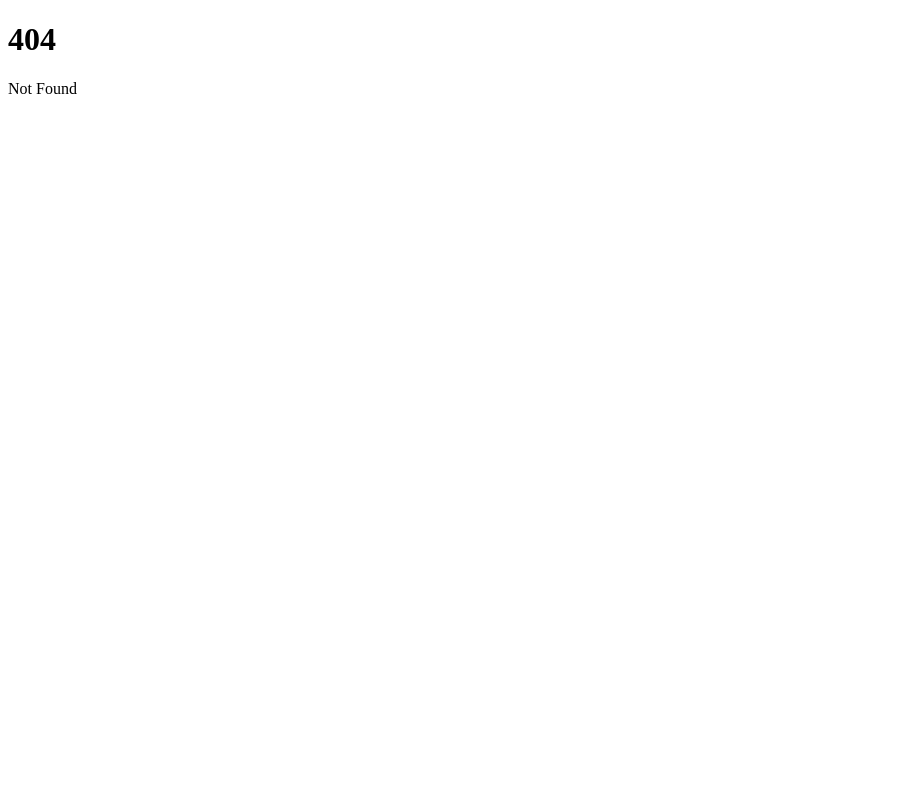
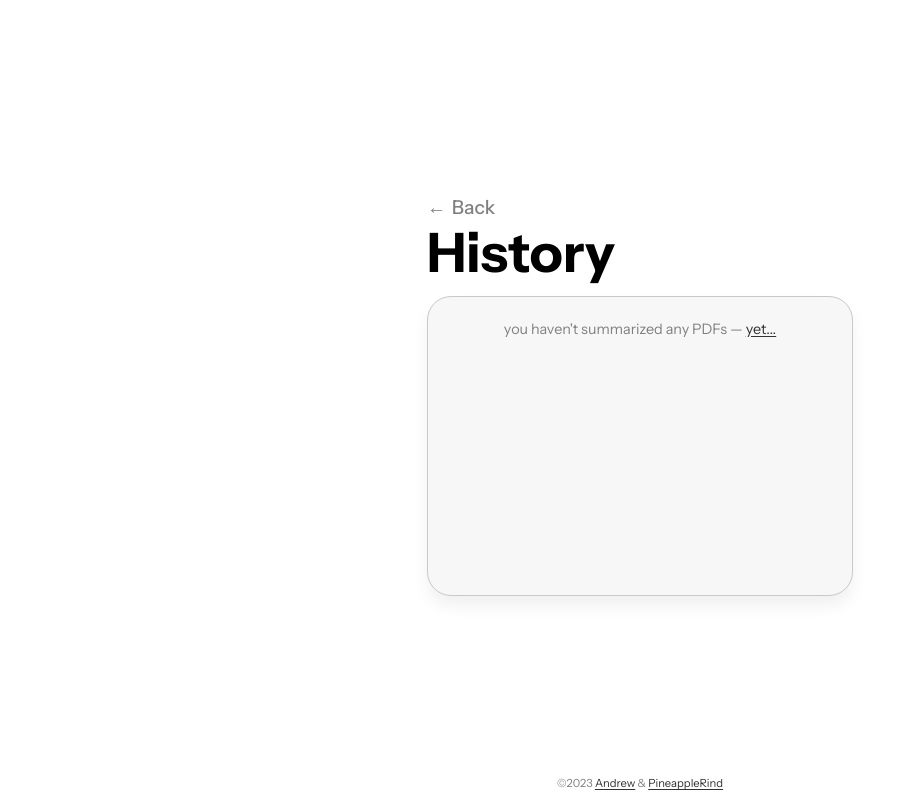
Before and after one commit to andrewn6/p, a SvelteKit app in the folder packages/falafel/: page /history in a window 1280 px wide. Before the commit this address had no page. Shown: the whole page, without its empty margins (0-908 px from the left). Built offline with nearby package versions, Linux system fonts and the light colour scheme.

Commit message:
basic history page + misc button fixes

```diff
--- a/packages/falafel/src/components/Button.svelte
+++ b/packages/falafel/src/components/Button.svelte
@@ -29,6 +29,7 @@
     padding: 10px 20px;
     border: 0;
     font: var(--font-text);
+    color: var(--fg-l1);
     font-weight: 500;
     background: var(--bg-l2);
     margin: 8px 0;
@@ -42,6 +43,7 @@
   .button:not([disabled], .inProgress):hover {
     scale: 1.005;
     background: var(--bg-l3);
+    color: var(--fg-l0);
   }
   .button:not([disabled], .inProgress):active {
     scale: 0.995;
@@ -55,6 +57,7 @@
   .primary:not([disabled], .inProgress):hover {
     background: var(--accent-gradient);
     background-position: 100% 10%;
+    color: var(--bg-l0);
   }
   .fullWidth {
     width: 100%;
--- a/packages/falafel/src/routes/+page@.svelte
+++ b/packages/falafel/src/routes/+page@.svelte
@@ -7,6 +7,6 @@
   <svelte:fragment slot="heading">PDF Summarizer</svelte:fragment>
   <div class="flex" style="gap: 10px">
     <Button fullWidth link="/summarize" primary>summarize new pdf</Button>
-    <Button fullWidth>browse history</Button>
+    <Button fullWidth link="/history">browse history</Button>
   </div>
 </Layout>
--- /dev/null
+++ b/packages/falafel/src/routes/history/+page.svelte
@@ -0,0 +1,83 @@
+<script lang="ts">
+  import Layout from "../layout.svelte";
+  type PDFHistory = { name: string; id: string; date: number }[];
+
+  let history = localStorage.getItem("history");
+  let items: PDFHistory | false = history && JSON.parse(history);
+</script>
+
+<Layout back>
+  <svelte:fragment slot="heading">History</svelte:fragment>
+  <div class="history-container">
+    {#if items}
+      {#each items as item}
+        <a href={`/pdf/${item.id}`} class="history-item">
+          <p class="history-item-name">{item.name}<small>.pdf</small></p>
+          <p class="history-item-date">
+            {new Date(item.date).toISOString().split("T")[0]}
+          </p>
+        </a>
+      {/each}
+    {:else}
+      <p class="no-history">
+        you haven't summarized any PDFs — <a class="link" href="/summarize"
+          >yet...</a
+        >
+      </p>
+    {/if}
+  </div>
+</Layout>
+
+<style>
+  .history-container {
+    padding: 8px;
+    border: 1px solid var(--border);
+    background: var(--bg-l1);
+    border-radius: var(--radius-l);
+    width: 100%;
+    margin: 10px 0;
+    min-height: 300px;
+    box-shadow: var(--shadow);
+  }
+  .history-item {
+    padding: 14px 20px;
+    border-radius: var(--radius-l);
+    border: 1px solid var(--border);
+    transition: 0.1s;
+    cursor: pointer;
+    display: block;
+    text-decoration: none;
+  }
+  .history-item:not(:first-child) {
+    margin: 5px 0;
+  }
+  .history-item-name {
+    font-weight: 600;
+    color: var(--fg-l1);
+  }
+  .history-item-name small {
+    font: var(--font-quiet);
+    font-size: 0.8rem;
+    color: var(--fg-l2);
+  }
+  .history-item-date {
+    font: var(--font-quiet);
+    color: var(--fg-l2);
+  }
+  .history-item:hover {
+    background: var(--bg-l2);
+    border: 1px solid var(--border-focus);
+    box-shadow: var(--shadow);
+  }
+  .no-history {
+    margin-top: 15px;
+    text-align: center;
+    font: var(--font-quiet);
+
+    color: var(--fg-l2);
+  }
+
+  .no-history .link {
+    color: var(--fg-l1);
+  }
+</style>
--- a/packages/falafel/src/routes/layout.svelte
+++ b/packages/falafel/src/routes/layout.svelte
@@ -118,6 +118,7 @@
     text-underline-offset: 2px;
     text-decoration: underline;
     cursor: pointer;
+    color: var(--fg-l1);
   }
 
   .link:hover {
--- /dev/null
+++ b/packages/falafel/src/routes/pdf/[id]/+page.svelte
@@ -0,0 +1,3 @@
+<script>
+
+</script>
--- a/packages/falafel/static/styles/theme.css
+++ b/packages/falafel/static/styles/theme.css
@@ -3,7 +3,7 @@
     --bg-l1: hsl(0, 0%, 97%);
     --bg-l2: hsl(0, 0%, 92%);
     --bg-l3: hsl(0, 0%, 88%);
-    --border: hsl(0 0% 75%);
+    --border: hsl(0 0% 79%);
     --border-focus: hsl(0 0% 60%);
     --fg-l2: hsl(0 0% 50%);
     --fg-l1: hsl(0 0% 20%);
@@ -17,8 +17,8 @@
 
     --shadow: 0px 10px 16px 0px hsla(0, 0%, 0%, 0.06);
 
-    --radius-m: 14px;
-    --radius-s: calc(var(--radius-m) / 2);
+    --radius-l: calc(var(--radius-m) * 2);
+    --radius-m: 12px;
 
     --font-family: Instrument Sans, system-ui, sans-serif;
     --font-heading: 700 clamp(1.4rem, calc(1rem + 3vw), 4rem) var(--font-family);
```
Also changed, not shown: packages/falafel/src/routes/pdf/[id].svelte (deleted).
